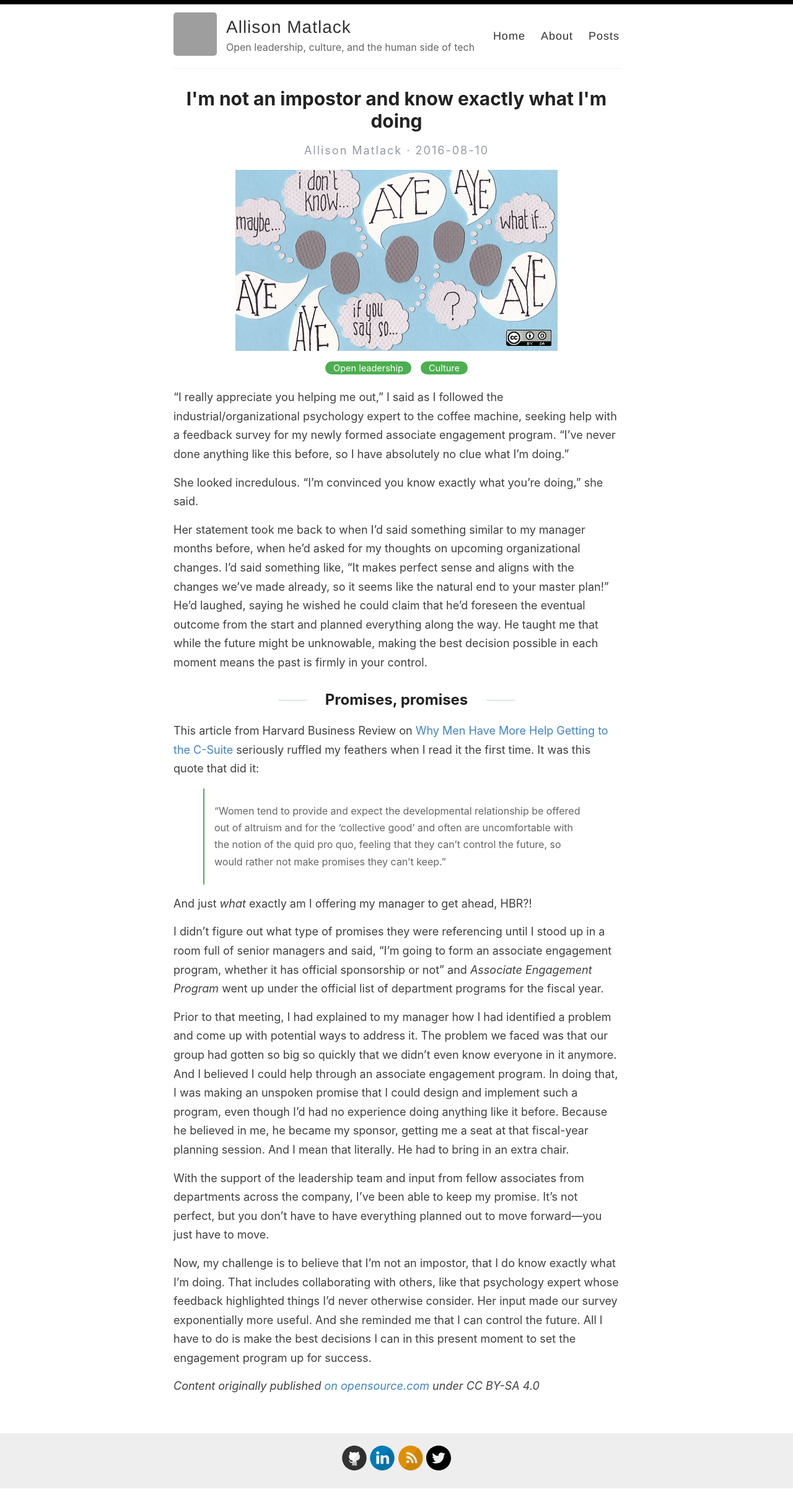
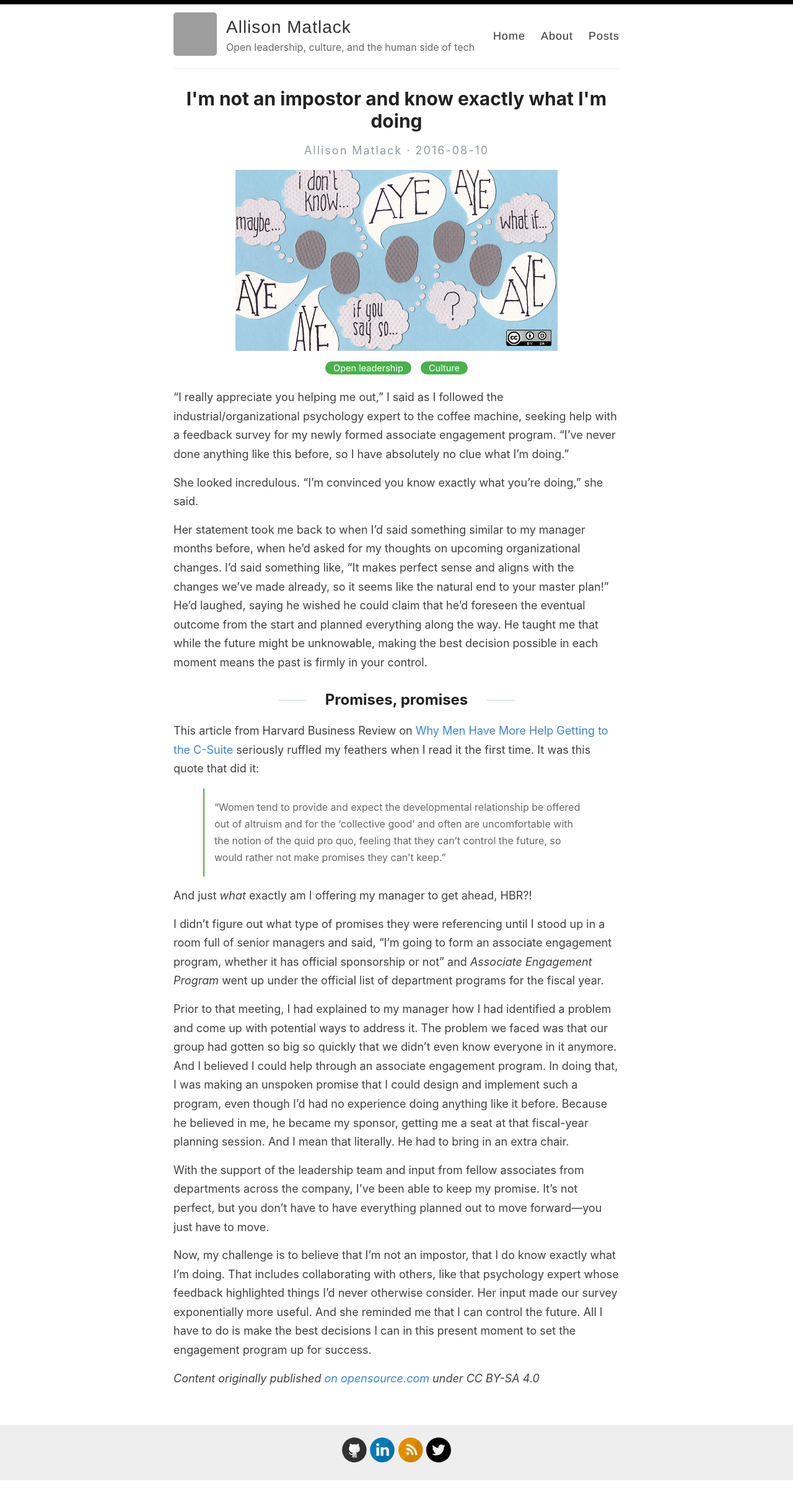
Before and after one commit to amatlack/amatlack.github.io, a Jekyll site: the page built from _posts/2016-08-10-impostor-syndrome-and-senior-managers.md, in a window 1280 px wide. Shown: the whole page at 62% size. Built offline with Jekyll 4.4.1, drawn with Linux system fonts in a browser that asks for light colours; grey boxes are pictures that could not be loaded.

Commit message:
adjusting blockquote

```diff
--- a/assets/style.scss
+++ b/assets/style.scss
@@ -378,8 +378,8 @@ nav {
     margin: 1em 3em;
     border-left: 2px solid #4CAF50;
     padding-left: 1em;
-    padding-top: .5em;
-    padding-bottom: .5em;
+    padding-top: .1em;
+    padding-bottom: .1em;
     color: $gray;
     font-size: 16px;
   }
```
